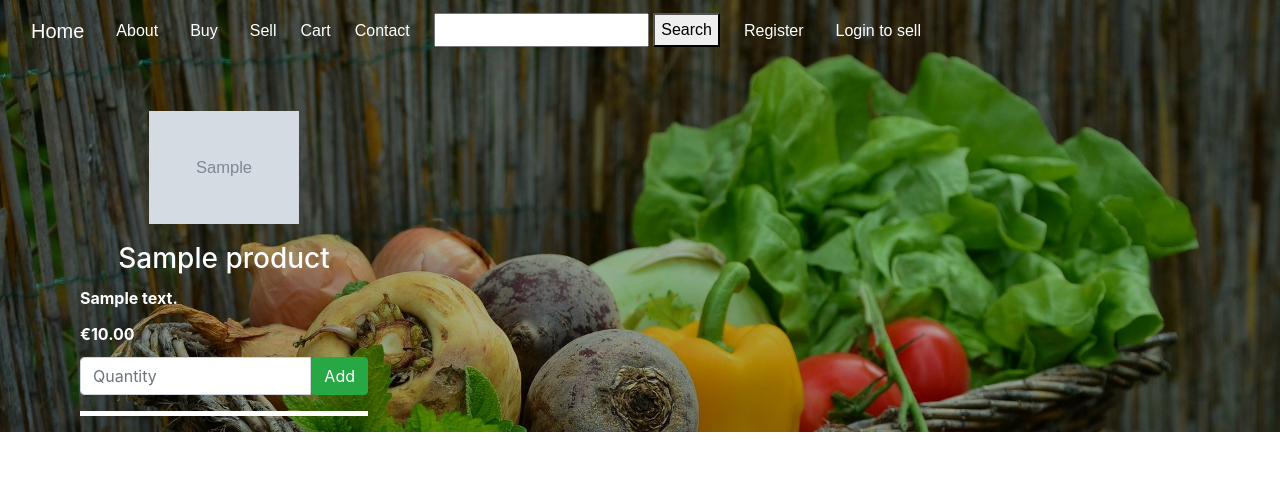
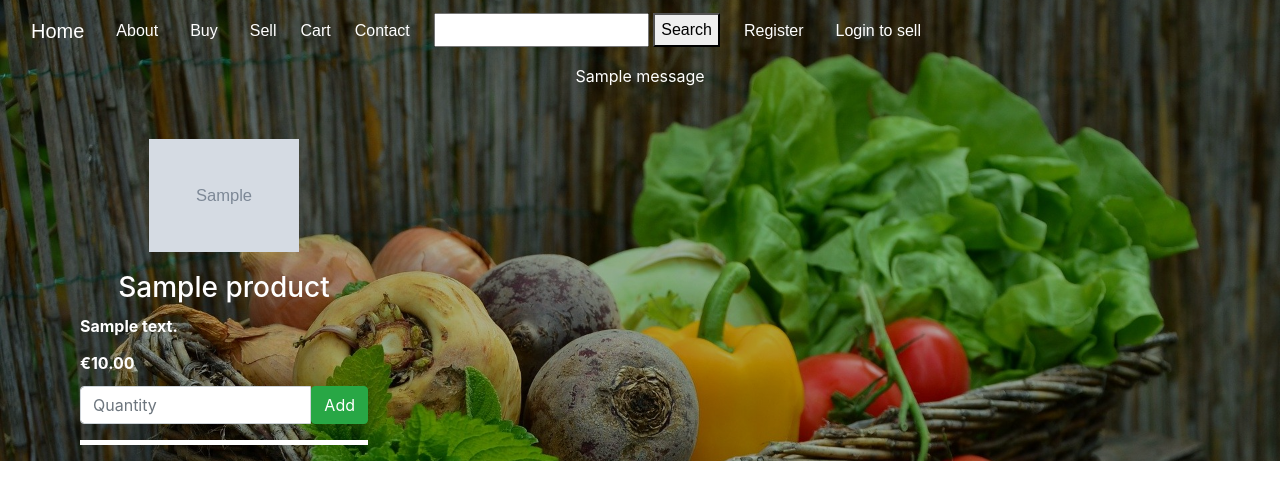
Before and after one commit to digitalstuart/kerry-online-farmers-market, a Django app: page /products/all/ in a window 1280 px wide. Shown: the top 500 px of the page. Run offline with Django 3.2, Linux system fonts and the light colour scheme; tables that the repository leaves empty hold one stand-in row (values such as "Sample post"); grey boxes marked "Sample" are stand-in pictures; one stand-in notice (Sample message) is shown; some libraries are stand-ins or nearby versions; some web fonts are replaced.

Commit message:
Added payment success message to top of products page after user has been through checkout

```diff
--- a/checkout/views.py
+++ b/checkout/views.py
@@ -48,7 +48,7 @@ def checkout(request):
                 messages.error(request, "Your card was declined")
 
             if customer.paid:
-                messages.error(request, "You have successfully paid")
+                messages.error(request, "You have successfully paid!")
                 request.session['cart'] = {}
                 return redirect(reverse('products'))
             else:
--- a/products/templates/products.html
+++ b/products/templates/products.html
@@ -1,6 +1,11 @@
 {% extends 'second_base.html' %}
 
 {% block content %}
+{% if messages %}
+<div class="text-center">
+	{% for message in messages %} {{ message }} {% endfor %}
+</div>
+{% endif %}
 <div class="container">
 	<div class="row row-flex">
 		{% for product in products %}
@@ -11,11 +16,13 @@
 				<h3>{{ product.name }}</h3>
 				<p class="product-description"><strong>{{ product.description }}</strong></p>
 				<p class="product-price"><strong>€{{ product.price }}</strong></p>
-                {% if product.user == request.user %}
-				<a href="{% url 'edit_product' product.id %}" class="btn btn-default"><strong>Edit this product</strong></a>
-                <a href="{% url 'delete_product' product.id %}" class="btn btn-default"><strong>Delete this product</strong></a>
+				{% if product.user == request.user %}
+				<a href="{% url 'edit_product' product.id %}"
+					class="btn btn-default"><strong>Edit this product</strong></a>
+				<a href="{% url 'delete_product' product.id %}"
+					class="btn btn-default"><strong>Delete this product</strong></a>
 
-                {% endif %}
+				{% endif %}
 
 				<form method="post" action="{% url 'add_to_cart' product.id %}">
 					{% csrf_token %}
@@ -26,7 +33,7 @@
                         </span>
 					</div>
 				</form>
-                <hr class="block-divider">
+				<hr class="block-divider">
 			</div>
 		</div>
 		{% endfor %}
```
